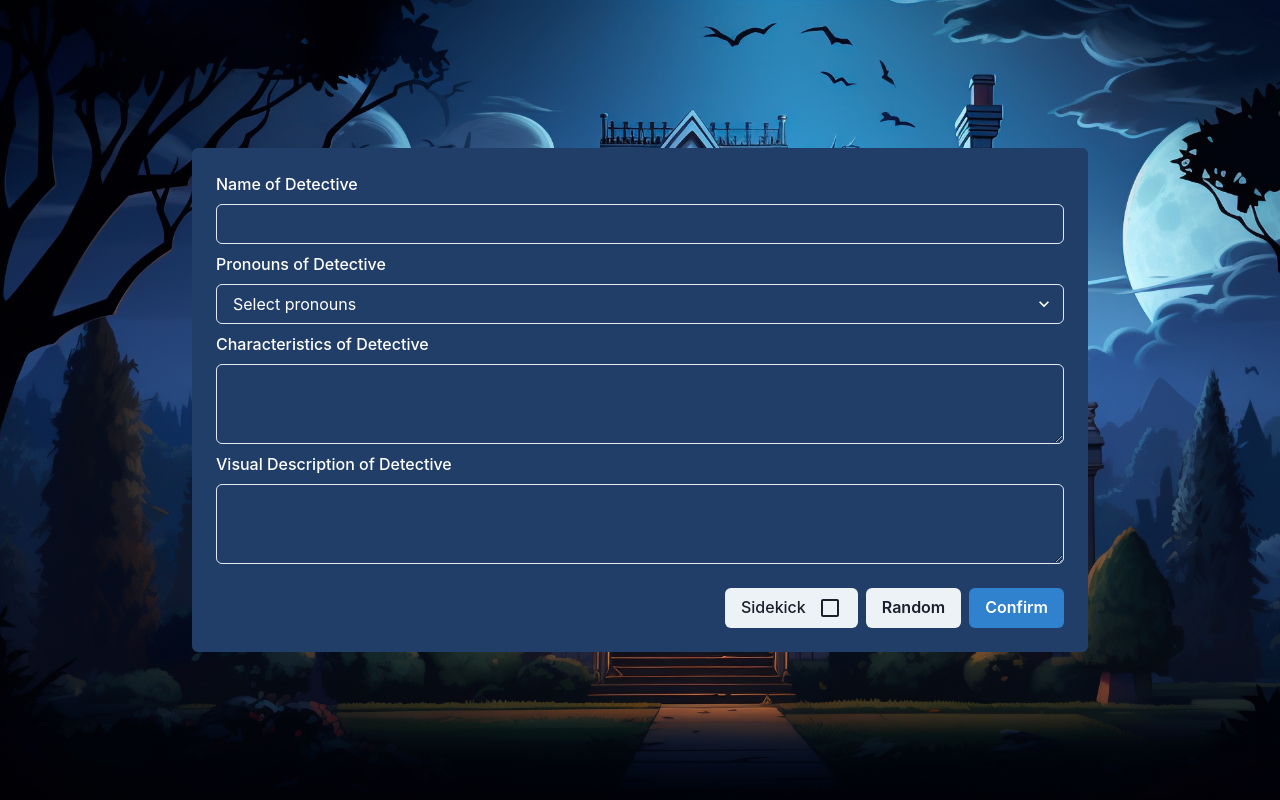
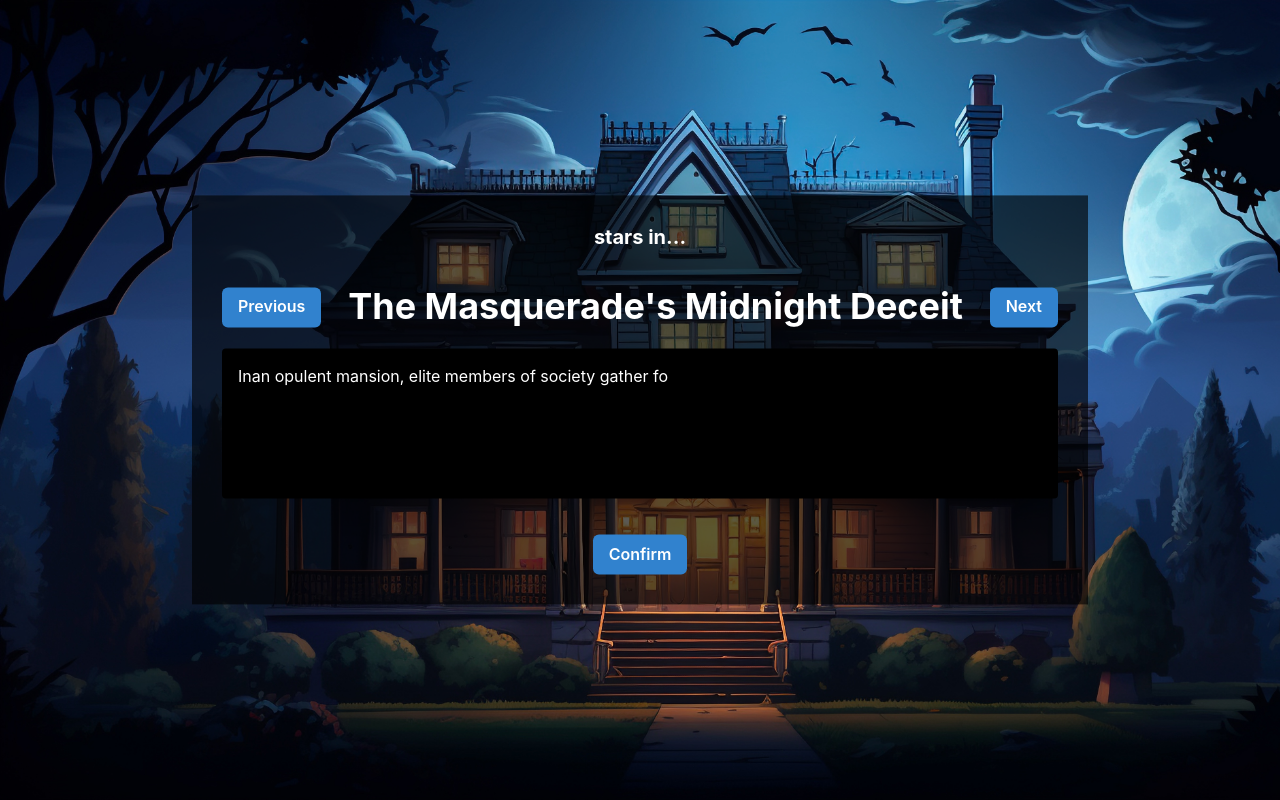
Before and after one commit to JamesMcCullough-AAO/murder-mystery, a React (Create React App) app: page / in a window 1280 px wide. Both pictures are taken after a click on the button "Confirm". Built offline with nearby package versions, Linux system fonts and the light colour scheme.

Commit message:
select title

```diff
--- a/package.json
+++ b/package.json
@@ -20,6 +20,8 @@
     "react": "^18.2.0",
     "react-dom": "^18.2.0",
     "react-scripts": "5.0.1",
+    "react-slick": "^0.29.0",
+    "slick-carousel": "^1.8.1",
     "typescript": "^4.9.5",
     "web-vitals": "^2.1.4"
   },
@@ -46,5 +48,8 @@
       "last 1 firefox version",
       "last 1 safari version"
     ]
+  },
+  "devDependencies": {
+    "@types/react-slick": "^0.23.10"
   }
 }
--- a/src/App.tsx
+++ b/src/App.tsx
@@ -4,13 +4,32 @@ import "./App.css";
 import ChatInterface from "./components/chatInterface";
 import DetectiveSetup from "./pages/detectiveSetup";
 import { Box } from "@chakra-ui/react";
+import { mysteryDataType } from "./types";
+import { TitleSelect } from "./pages/titleSelect";
 
 function App() {
+  const [mysteryData, setMysteryData] = React.useState<
+    Partial<mysteryDataType>
+  >({});
+  const [currentStep, setCurrentStep] = React.useState(0);
   // Background box with background-house.jpg image
 
   return (
     <Box bgImage="url('/background-house.jpg')" bgSize="cover" minH="100vh">
-      <DetectiveSetup />
+      {currentStep === 0 && (
+        <DetectiveSetup
+          mysteryData={mysteryData}
+          setMysteryData={setMysteryData}
+          setCurrentStep={setCurrentStep}
+        />
+      )}
+      {currentStep === 1 && (
+        <TitleSelect
+          mysteryData={mysteryData}
+          setMysteryData={setMysteryData}
+          setCurrentStep={setCurrentStep}
+        />
+      )}
     </Box>
   );
 }
--- a/src/pages/detectiveSetup.tsx
+++ b/src/pages/detectiveSetup.tsx
@@ -4,20 +4,30 @@ import {
   Input,
   Textarea,
   VStack,
-  Box,
-  Switch,
   FormLabel,
   FormControl,
   HStack,
   Select,
 } from "@chakra-ui/react";
-import { Character } from "../types";
+import { Character, mysteryDataType } from "../types";
 import CheckBoxOutlineBlankIcon from "@mui/icons-material/CheckBoxOutlineBlank";
 import CheckBoxIcon from "@mui/icons-material/CheckBox";
 import { popularPairs, pronownDropdownOptions } from "../constants";
 import { BlueWindowBox } from "../components/blueWindowBox";
 
-const DetectiveSetup: React.FC = () => {
+type DetectiveSetupProps = {
+  mysteryData: Partial<mysteryDataType>;
+  setMysteryData: React.Dispatch<
+    React.SetStateAction<Partial<mysteryDataType>>
+  >;
+  setCurrentStep: React.Dispatch<React.SetStateAction<number>>;
+};
+
+const DetectiveSetup = ({
+  mysteryData,
+  setMysteryData,
+  setCurrentStep,
+}: DetectiveSetupProps) => {
   const [detective, setDetective] = useState<Character>({
     name: "",
     pronowns: "",
@@ -55,11 +65,14 @@ const DetectiveSetup: React.FC = () => {
   };
 
   const handleConfirm = () => {
-    // Handle the data (e.g., save to state, navigate to the next screen, etc.)
-    console.log("Detective:", detective);
-    if (isSidekickEnabled) {
-      console.log("Sidekick:", sidekick);
-    }
+    setMysteryData((prev) => ({
+      ...prev,
+      detectiveAndSidekick: {
+        detective: detective,
+        sidekick: isSidekickEnabled ? sidekick : undefined,
+      },
+    }));
+    setCurrentStep(1);
   };
 
   return (
--- /dev/null
+++ b/src/pages/titleSelect.tsx
@@ -0,0 +1,155 @@
+import React, { useEffect, useState } from "react";
+import { Setting, mysteryDataType } from "../types";
+import {
+  Box,
+  Button,
+  Flex,
+  HStack,
+  Heading,
+  Textarea,
+  VStack,
+} from "@chakra-ui/react";
+import { Label, Title } from "@mui/icons-material";
+
+type TitleSelectProps = {
+  mysteryData: Partial<mysteryDataType>;
+  setMysteryData: React.Dispatch<
+    React.SetStateAction<Partial<mysteryDataType>>
+  >;
+  setCurrentStep: React.Dispatch<React.SetStateAction<number>>;
+};
+
+export const TitleSelect = ({
+  mysteryData,
+  setMysteryData,
+  setCurrentStep,
+}: TitleSelectProps) => {
+  const [settings, setSettings] = useState<Setting[]>([
+    {
+      title: "The Masquerade's Midnight Deceit",
+      setting:
+        "In an opulent mansion, elite members of society gather for a masquerade ball. But as the clock strikes midnight, a masked guest is discovered dead, with no signs of who could have done the deed.",
+    },
+    {
+      title: "Whispers in Windermere",
+      setting:
+        "The tranquil village of Windermere, known for its serene lakes and picturesque landscapes, becomes the center of intrigue when a local is found dead under suspicious circumstances. As the village comes to terms with the event, secrets that have long been buried begin to surface.",
+    },
+    {
+      title: "Shadows over the Thames",
+      setting:
+        "London, 1930. The city is alive with the sounds of jazz, the buzz of the underground, and the glow of neon. But when a renowned jazz singer is found dead on the banks of the Thames, the city's vibrancy fades into a maze of enigmas and dark alleys.",
+    },
+    {
+      title: "Isle of Ill Intent",
+      setting:
+        "On a remote island resort, guests gather for a week of relaxation and luxury. But the holiday turns sinister when a storm cuts off communication with the mainland and a guest goes missing. Is it a tragic accident, or is there a killer among them?",
+    },
+  ]);
+
+  const [currentIndex, setCurrentIndex] = useState<number>(0);
+  const [typedSetting, setTypedSetting] = useState<string>("");
+  const typeWriterRef = React.useRef<NodeJS.Timeout>();
+
+  useEffect(() => {
+    const currentSetting = settings[currentIndex].setting;
+    let i = -1;
+
+    const typeWriter = () => {
+      if (i < currentSetting.length) {
+        setTypedSetting((prev) => prev + currentSetting.charAt(i));
+        i++;
+        typeWriterRef.current = setTimeout(typeWriter, 50); // 50ms per character, adjust as needed
+      }
+    };
+
+    // When the setting changes, disable and clear the typewriter effect.
+    // Then, start the typewriter effect again.
+    clearTimeout(typeWriterRef.current);
+    setTypedSetting("");
+    // Start typewriter effect
+    typeWriter();
+
+    // Cleanup function to clear the timeout when the component unmounts
+    return () => {
+      clearTimeout(typeWriterRef.current);
+    };
+  }, [currentIndex, settings]);
+
+  return (
+    <Box color="white" position="absolute" height="100%" width="100%">
+      <VStack
+        width="70%"
+        position="absolute"
+        top="50%"
+        left="50%"
+        transform="translate(-50%, -50%)"
+        backgroundColor="blackAlpha.700"
+        padding="30"
+        spacing="5"
+      >
+        {/* Detective and Detective Sidekick star in... */}
+        <Heading size="md" mb={4}>
+          {mysteryData?.detectiveAndSidekick?.detective.name}
+          {mysteryData?.detectiveAndSidekick?.sidekick
+            ? " and " +
+              mysteryData.detectiveAndSidekick.sidekick.name +
+              " star in..."
+            : " stars in..."}
+        </Heading>
+        {/* Title Select */}
+        <HStack width="100%" flex="1" justifyContent="space-between">
+          <Button
+            colorScheme="blue"
+            onClick={() => {
+              if (currentIndex > 0) {
+                setCurrentIndex(currentIndex - 1);
+              }
+            }}
+          >
+            Previous
+          </Button>
+          <Heading size="xl">{settings[currentIndex].title}</Heading>
+          <Button
+            colorScheme="blue"
+            onClick={() => {
+              if (currentIndex < settings.length - 1) {
+                setCurrentIndex(currentIndex + 1);
+              }
+            }}
+          >
+            Next
+          </Button>
+        </HStack>
+
+        {/* Setting Display with Typewriter Effect */}
+        <Box
+          width="100%"
+          mb={4}
+          backgroundColor="black"
+          color="white"
+          p={4}
+          height="150"
+          borderRadius={4}
+        >
+          {typedSetting}
+        </Box>
+
+        {/* Confirm Button */}
+        <Button
+          colorScheme="blue"
+          onClick={() => {
+            setMysteryData((prev) => ({
+              ...prev,
+              title: settings[currentIndex].title,
+              setting: settings[currentIndex].setting,
+            }));
+            setCurrentStep(2);
+          }}
+        >
+          Confirm
+        </Button>
+      </VStack>
+    </Box>
+  );
+};
```
Also changed, not shown: src/types.ts (+11 -0 lines), 1 other file (tests, documents, lock files or other folders).
